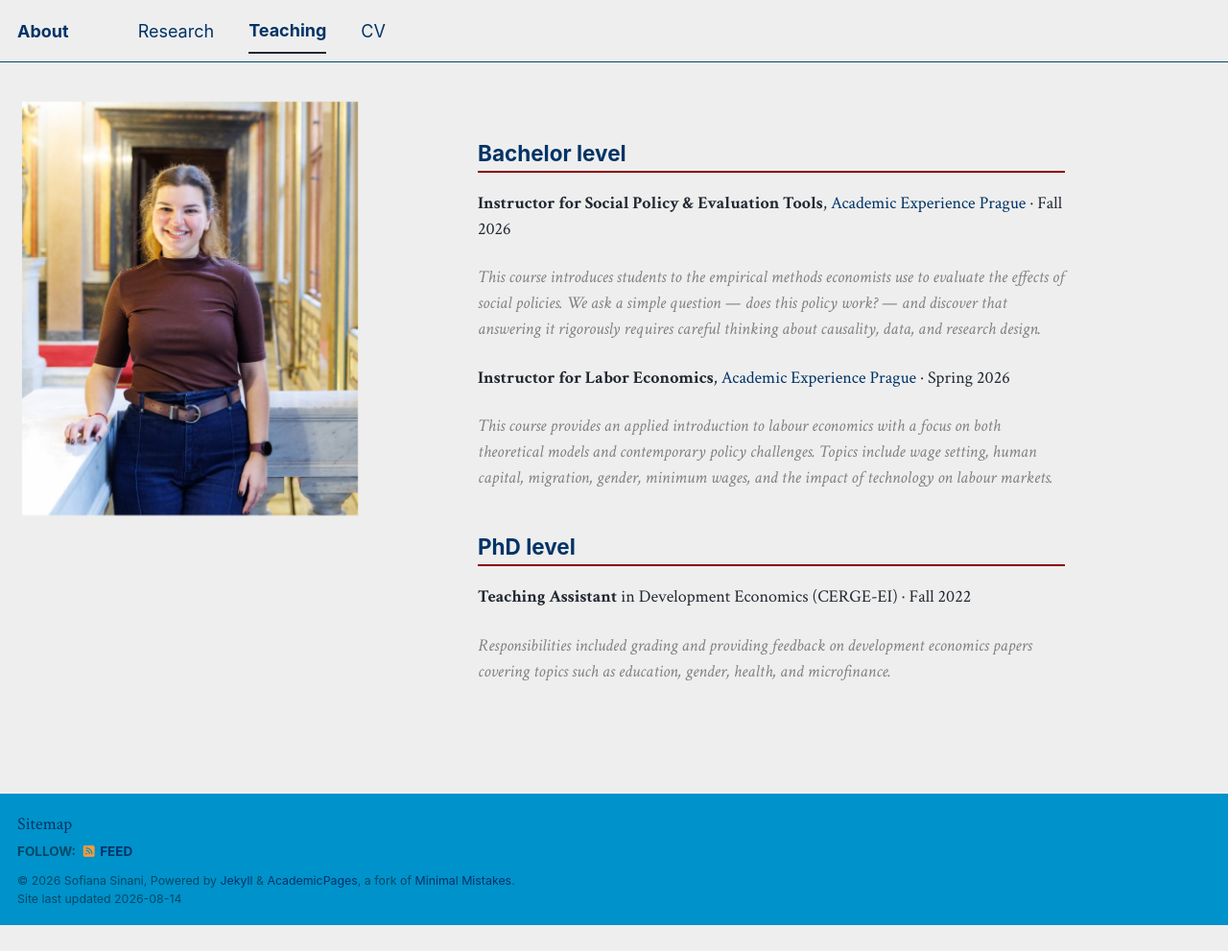
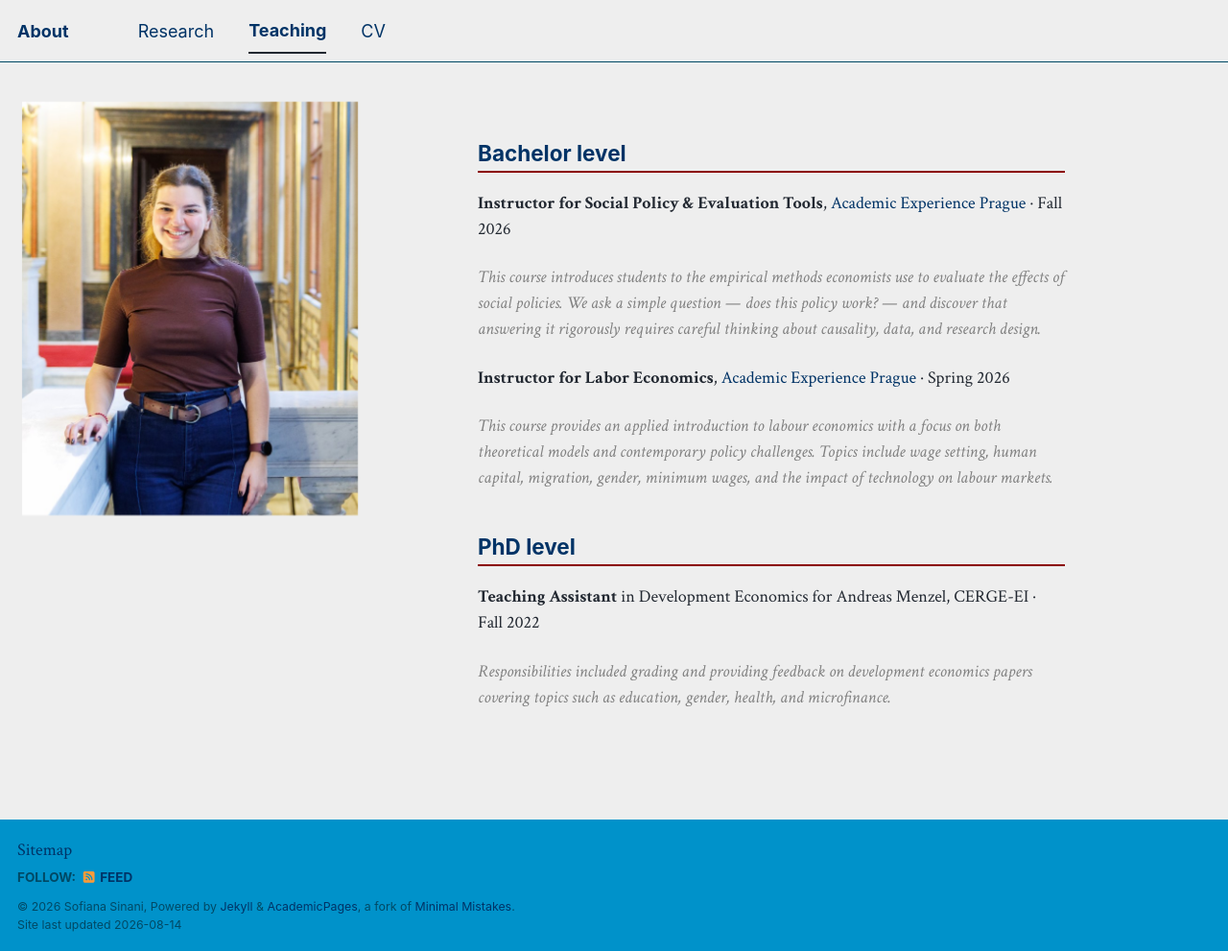
Before and after one commit to sofianasinani/sofianasinani.github.io, a Jekyll site: the page built from _pages/teaching.md, in a window 1280 px wide and 991 px high. Shown: the whole window at 96% size. Built offline with Jekyll 4.4.1, drawn with Linux system fonts in a browser that asks for light colours; a script bundle is joined from its source files by our own code; library files that are not in the unit come from our copies.

Commit message:
Update teaching assistant role description

```diff
--- a/_pages/teaching.md
+++ b/_pages/teaching.md
@@ -22,5 +22,5 @@ author_profile: true
 
 <div style="margin-top: 10px;"></div>
 
-**Teaching Assistant** in Development Economics (CERGE-EI) · Fall 2022
+**Teaching Assistant** in Development Economics for Andreas Menzel, CERGE-EI · Fall 2022
 <p style="color: grey; font-style: italic; margin-top: 5px;">Responsibilities included grading and providing feedback on development economics papers covering topics such as education, gender, health, and microfinance.</p>
```
